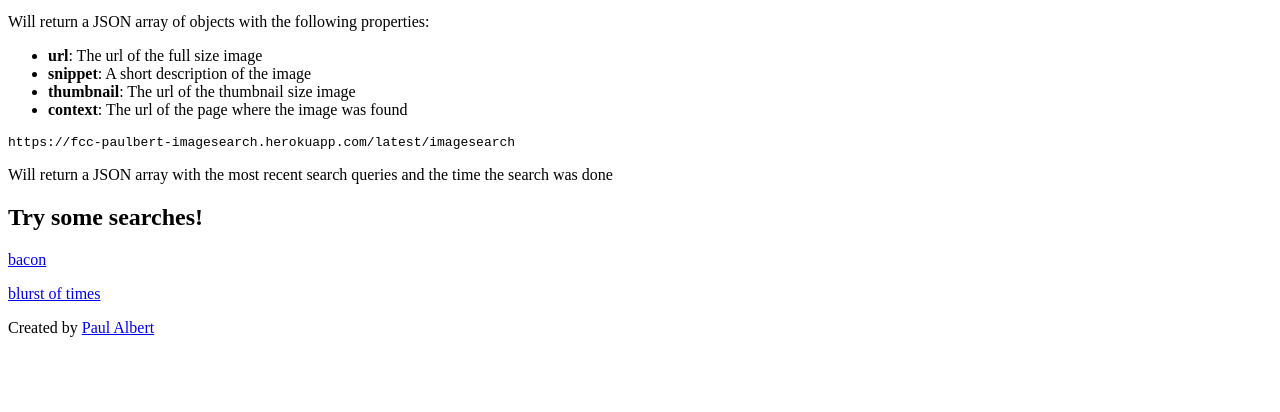
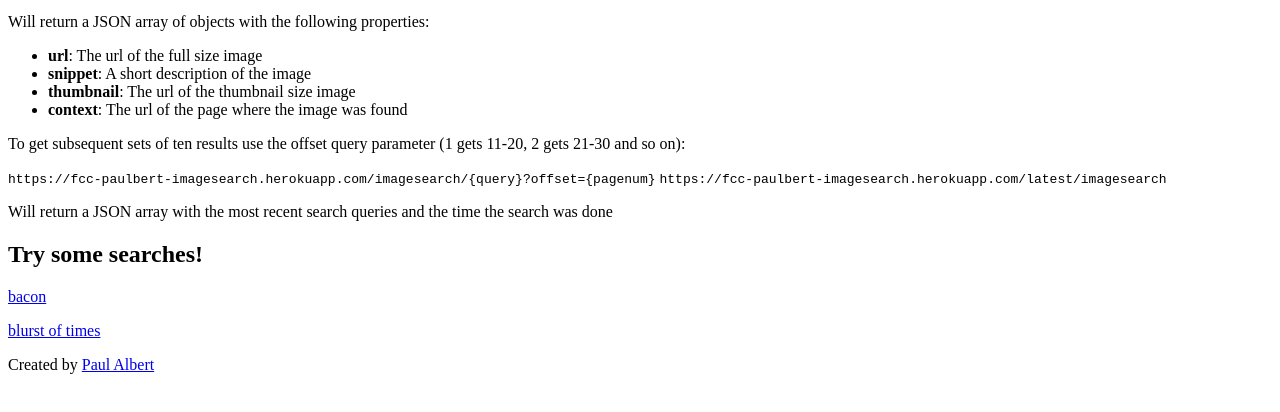
Before and after one commit to paulbert/freecodecamp-imagesearch, a website: page views/index.html in a window 1280 px wide. Shown: the part 84-496 px from the top of the page. Drawn offline with Linux system fonts and the light colour scheme.

Commit message:
Add pagination to readme and index

```diff
--- a/views/index.html
+++ b/views/index.html
@@ -11,6 +11,8 @@
 			<li><strong>thumbnail</strong>: The url of the thumbnail size image</li>
 			<li><strong>context</strong>: The url of the page where the image was found</li>
 		</ul>
+		<p>To get subsequent sets of ten results use the offset query parameter (1 gets 11-20, 2 gets 21-30 and so on):</p>
+		<code>https://fcc-paulbert-imagesearch.herokuapp.com/imagesearch/{query}?offset={pagenum}</code>
 		<code>https://fcc-paulbert-imagesearch.herokuapp.com/latest/imagesearch</code>
 		<p>Will return a JSON array with the most recent search queries and the time the search was done</p>
 		<h2>Try some searches!</h2>
```
Also changed, not shown: readme.md.
